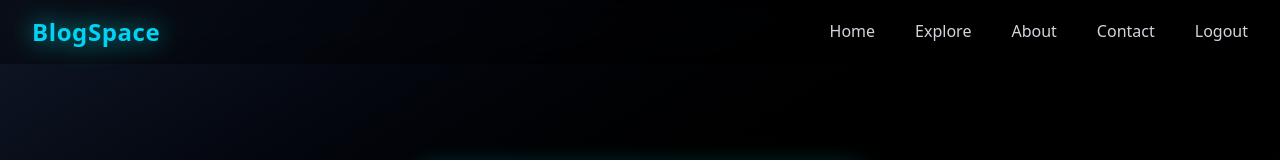
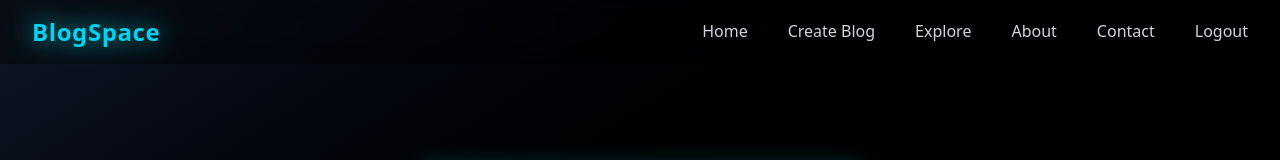
Before and after one commit to chaitu999projects/Blog-Space, a Next.js app: page /createblog/getblog in a window 1280 px wide. Shown: the top 160 px of the page. Built offline with nearby package versions, Linux system fonts and the light colour scheme.

Commit message:
Create Blog Nav link added

```diff
--- a/src/app/Components/Navbar/Navbar.jsx
+++ b/src/app/Components/Navbar/Navbar.jsx
@@ -21,6 +21,7 @@ const Navbar = () => {
 
   const links = [
     { href: "/", label: "Home", color: "cyan-400" },
+    { href: "/createblog/getblog", label: "Create Blog", color: "cyan-400" },
     { href: "/photos", label: "Explore", color: "pink-400" },
     { href: "/about", label: "About", color: "purple-400" },
     { href: "/contact", label: "Contact", color: "green-400" },
```
